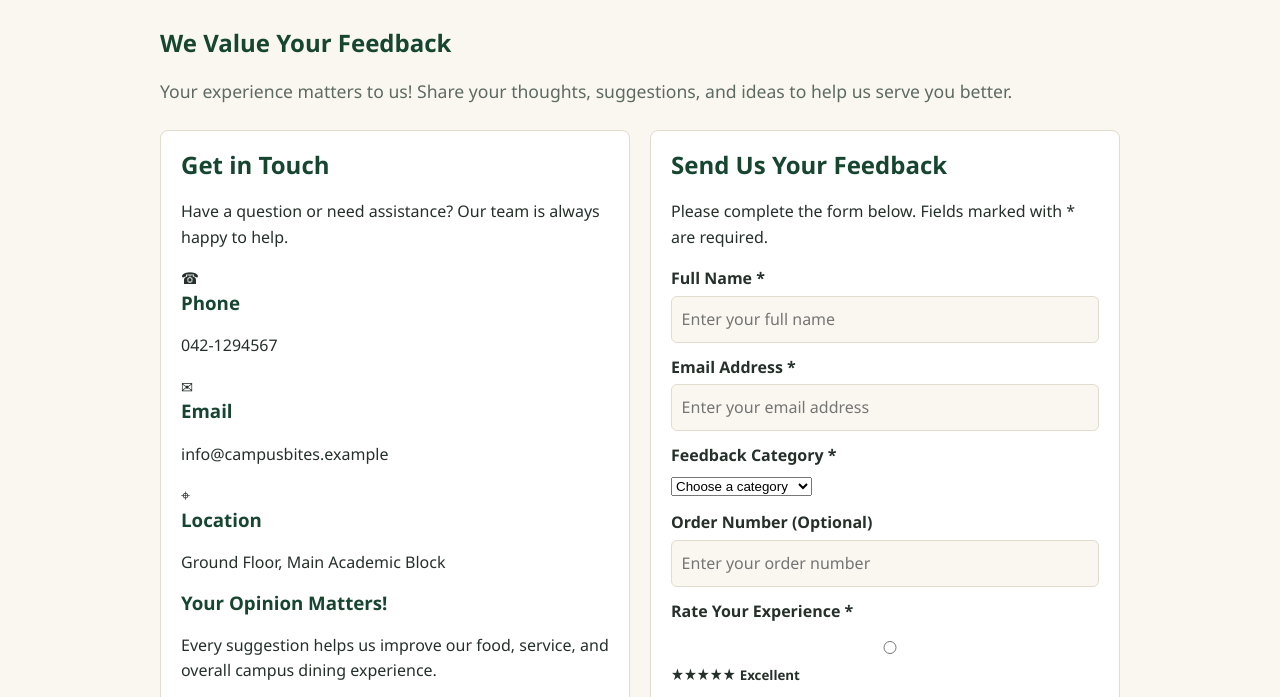
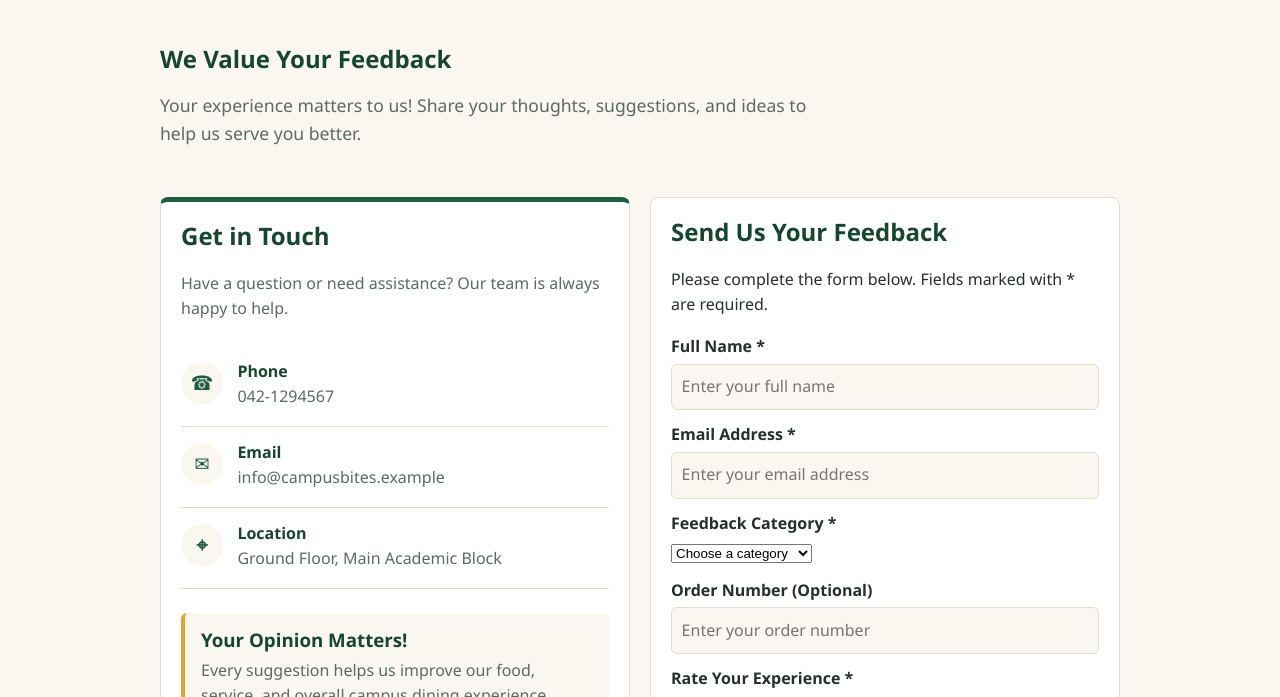
Before and after one commit to Fall26-G6/Campus-Cafeteria, a plain HTML site: page src/feedback.html in a window 1280 px wide. Shown: the part 72-769 px from the top of the page. Drawn offline with Linux system fonts and the light colour scheme.

Commit message:
Enhance feedback page UI and UX

```diff
--- a/styles/style.css
+++ b/styles/style.css
@@ -332,6 +332,99 @@ ul.plain li {
     margin-top: 1rem;
 }
 
+/* Feedback Page – Additional UI/UX */
+
+.feedback-hero {
+    padding: 1rem 0 .5rem;
+}
+
+.feedback-hero .page-title {
+    margin-bottom: .5rem;
+}
+
+.feedback-hero .lead {
+    max-width: 650px;
+}
+
+.feedback-layout {
+    align-items: start;
+}
+
+.contact-card {
+    background: var(--white);
+    border-top: 5px solid var(--green);
+}
+
+.contact-card > p {
+    color: var(--muted);
+    margin-bottom: 1.5rem;
+}
+
+.contact-item {
+    display: flex;
+    align-items: flex-start;
+    gap: .9rem;
+    padding: 1rem 0;
+    border-bottom: 1px solid var(--line);
+}
+
+.contact-icon {
+    display: flex;
+    align-items: center;
+    justify-content: center;
+    min-width: 42px;
+    height: 42px;
+    border-radius: 50%;
+    background: var(--cream);
+    color: var(--green);
+    font-size: 1.25rem;
+    font-weight: 700;
+}
+
+.contact-item h3 {
+    margin: 0 0 .2rem;
+    font-size: 1rem;
+}
+
+.contact-item p {
+    margin: 0;
+    color: var(--muted);
+    overflow-wrap: anywhere;
+}
+
+.contact-message {
+    margin-top: 1.5rem;
+    padding: 1rem;
+    border-left: 4px solid var(--mustard);
+    border-radius: 6px;
+    background: var(--cream);
+}
+
+.contact-message h3 {
+    margin: 0 0 .4rem;
+}
+
+.contact-message p {
+    margin: 0;
+    color: var(--muted);
+}
+
+@media (max-width: 600px) {
+    .feedback-hero {
+        padding-top: .5rem;
+    }
+
+    .contact-card,
+    .feedback-card {
+        padding: 1rem;
+    }
+
+    .contact-item {
+        gap: .7rem;
+    }
+}
+
+
 @media (max-width: 600px) {
     .feedback-form button {
         width: 100%;
```
